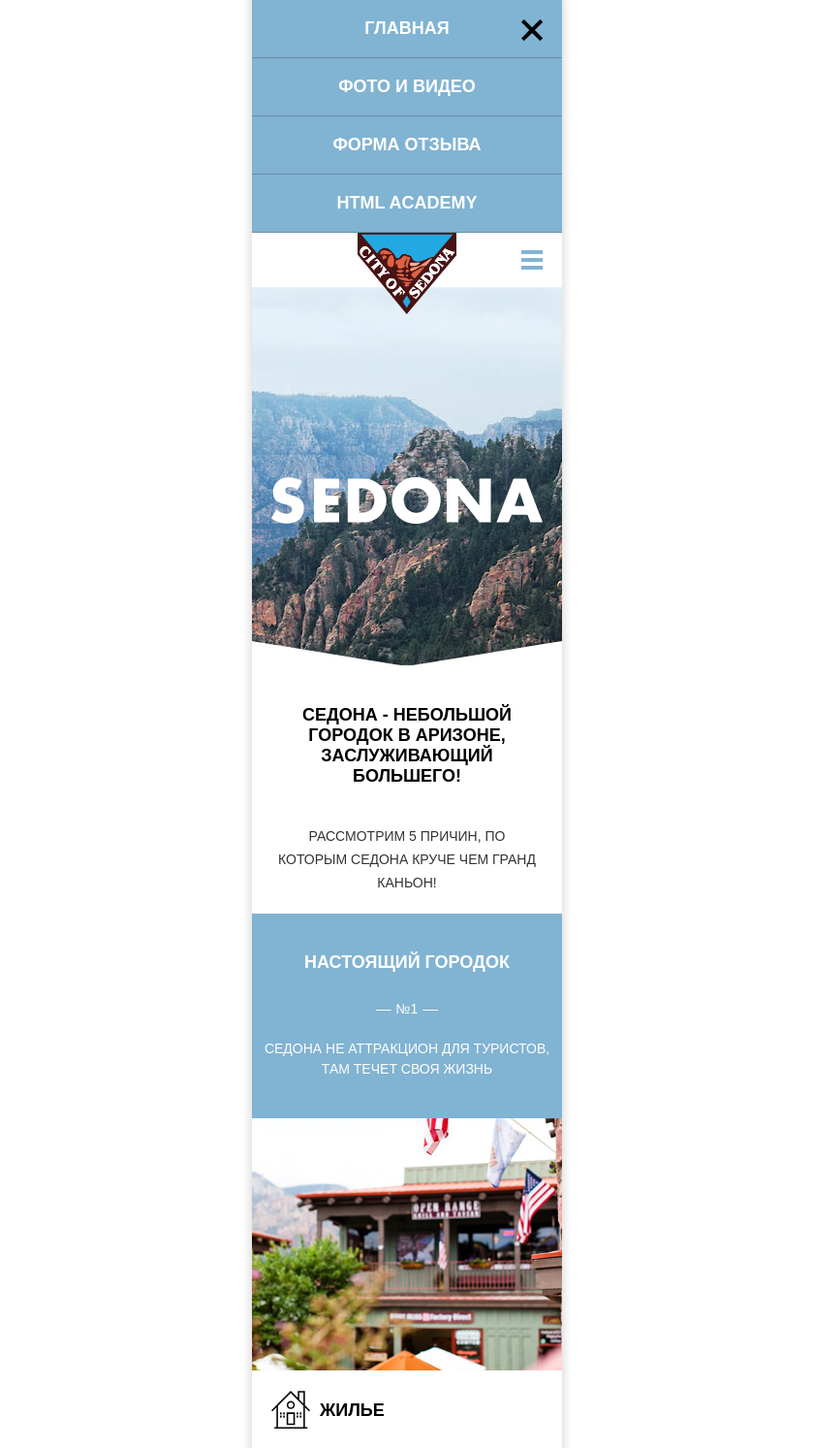
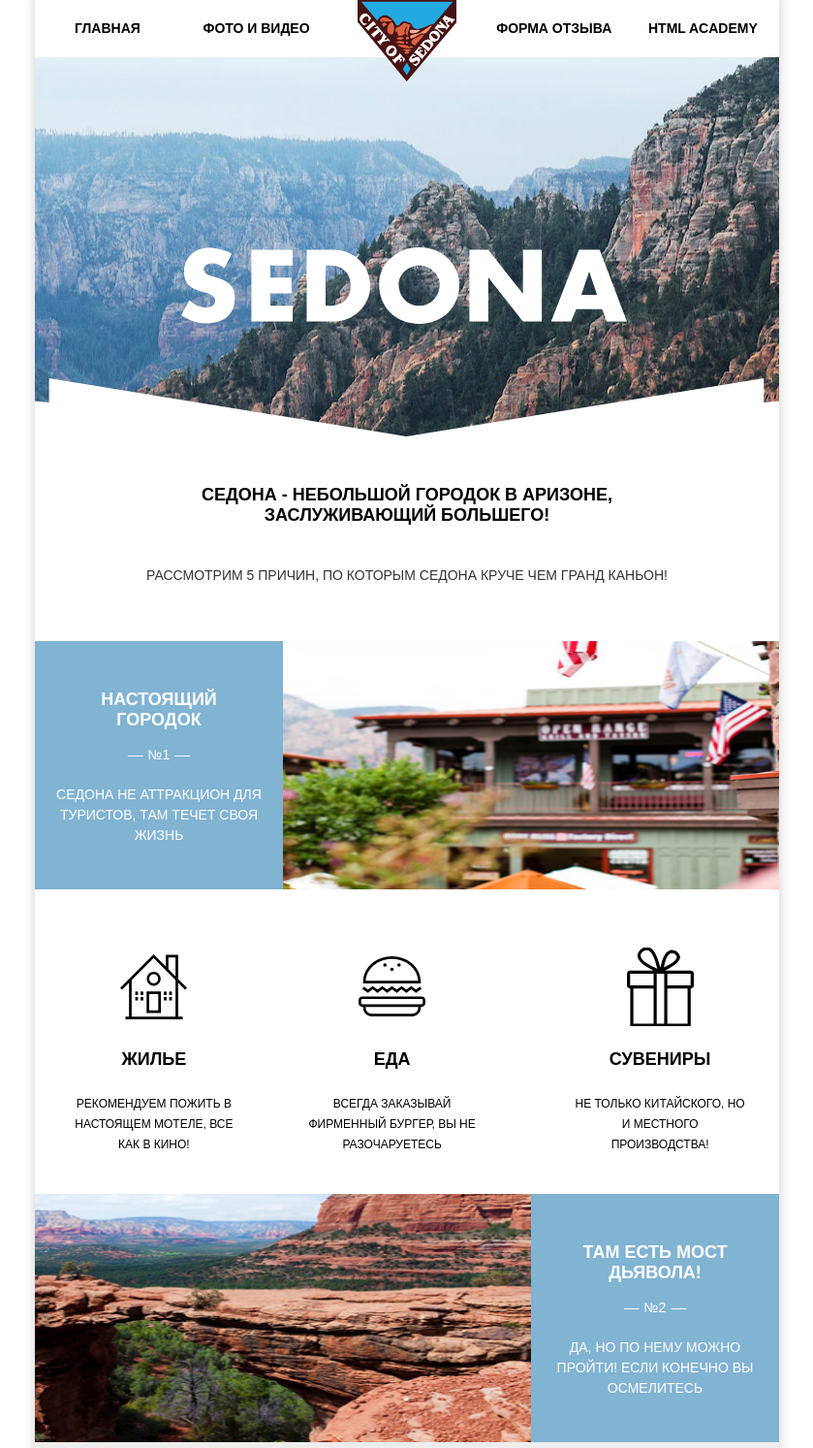
Before and after one commit to Slava-Nik/sedona, a website: page index.html in a window 1280 px wide. Shown: the top 1493 px of the page at 97% size, without its empty margins (220-1059 px from the left). Drawn offline with nearby package versions, Linux system fonts and the light colour scheme; files that its build step writes are made by us from their sources.

Commit message:
started index-tablet version

```diff
--- a/index.html
+++ b/index.html
@@ -38,6 +38,7 @@
           <p class="advantages__text">Рассмотрим 5 причин, по которым седона круче чем Гранд Каньон!</p>
 
           <article class="advantages-item  advantages-item--first-article">
+            <div class="advantages-item__reason">
               <div class="advantages-item__content-wrapper">
                 <b class="advantages-item__slogan">Настоящий городок</b>
                 <span class="advantages-item__number">№1</span>
@@ -45,7 +46,8 @@
                   Седона не аттракцион для туристов, там течет своя жизнь
                 </p>
               </div>
-          <img class="advantages__photo" src="img/photo-city-mobile@1x.jpg" alt="Красивая седона!">
+              <img class="advantages-item__photo" src="img/photo-city-mobile@1x.jpg" alt="Красивая седона!">
+            </div>
             <ul class="advantages-list">
               <li class="advantages-list-item  advantages-list-item--house">
                 <h3 class="advantages-list-item__title">Жилье</h3>
@@ -57,14 +59,14 @@
               </li>
               <li class="advantages-list-item  advantages-list-item--food">
                 <h3 class="advantages-list-item__title">Еда</h3>
-              <p class="advantages-list-item__content">Всегда заказывай фирминный бургер, вы не разочаруетесь</p>
+                <p class="advantages-list-item__content">Всегда заказывай фирменный бургер, вы не разочаруетесь</p>
               </li>
             </ul>
           </article>
 
 
           <article class="advantages-item  advantages-item--second-article">
-          <img src="img/photo-bridge-mobile@1x.jpg" alt="Потрясающий мост дьявола!">
+            <div class="advantages-item__reason">
               <div class="advantages-item__content-wrapper  advantages-item__content--right">
                 <b class="advantages-item__slogan">Там есть мост дьявола!</b>
                 <span class="advantages-item__number">№2</span>
@@ -72,16 +74,18 @@
                   Да, но по нему можно пройти! Если конечно вы осмелитесь
                 </p>
               </div>
+              <img class="advantages-item__photo" src="img/photo-bridge-mobile@1x.jpg" alt="Потрясающий мост дьявола!">
+            </div>
             <ul class="advantages-list">
               <li class="advantages-list-item">
                 <h3 class="advantages-list-item__title">Небольшая площадь</h3>
                 <span class="advantages-item__number  advantages-item__number--black">№3</span>
-              <p class="advantages-list-item__content">Все достопримечательности находятся очень близко!</p>
+                <p class="advantages-list-item__content  advantages-list-item__content--wrap">Все достопримечательности находятся очень близко!</p>
               </li>
               <li class="advantages-list-item">
                 <h3 class="advantages-list-item__title">Красивая дорога</h3>
                 <span class="advantages-item__number  advantages-item__number--black">№4</span>
-              <p class="advantages-list-item__content">Ехать в седону ил Лас-Вегаса совсем не скучно!</p>
+                <p class="advantages-list-item__content">Ехать в седону из Лас-Вегаса совсем не скучно!</p>
               </li>
               <li class="advantages-list-item">
                 <h3 class="advantages-list-item__title">Мало туристов</h3>
--- a/sass/blocks/advantages-item.scss
+++ b/sass/blocks/advantages-item.scss
@@ -1,5 +1,6 @@
 
 .advantages-item__content-wrapper{
+	padding: 0 20px;
 	text-align: center;
   text-transform: uppercase;
   font-weight: 500;
@@ -14,8 +15,7 @@
 	margin-bottom: 12px;
   font-size: 18px;
   font-weight: 700;
-
-}
+ }
 
 .advantages-item__content{
 	padding-bottom: 40px;
@@ -51,6 +51,10 @@
 	}
 }
 
+.advantages-item__photo {
+	width: 320px;
+	height: 260px;
+}
 
 .advantages-item--second-article{
 	background-color: #eeeeee;
@@ -60,3 +64,35 @@
 .advantages-item--second-article .advantages-list-item {
 	padding-left: 0;
 }
+
+
+@media (min-width: $tablet-width){
+	.advantages-item__reason{
+		@include clearfix();
+		height: 256px;
+	}
+	.advantages-item__reason--right{
+		float: right;
+	}
+	.advantages-item__content-wrapper{
+		width: 28.125%;
+		height: 100%;
+		max-width: 256px;
+		float: left;
+	}
+	.advantages-item__content--right {
+		float: right;
+	}
+	.advantages-item__photo {
+		height: 100%;
+		width: 67%;
+		max-width: 512px;
+		float: left;
+	}
+	.advantages-item__slogan {
+		width: 180px;
+		margin: 0 auto;
+	  padding-top: 50px;
+
+  }
+}
--- a/sass/blocks/advantages-list-item.scss
+++ b/sass/blocks/advantages-list-item.scss
@@ -1,6 +1,5 @@
 .advantages-list-item{
 	position: relative;
-	float: none;
 	padding-top: 25px;
 	padding-left: 50px;
 
@@ -27,7 +26,6 @@
 }
 
 
-
 .advantages-list-item__title {
 	padding-bottom: 25px;
 	font-size: 18px;
@@ -45,3 +43,48 @@
 	width: 320px;
 	height: 260px;
 }
+
+@media (min-width: $tablet-width){
+
+	.advantages-item:first-of-type .advantages-list-item  {
+		padding-top: 105px;
+	}
+	.advantages-item:nth-of-type(n+2) .advantages-list-item  {
+		width: calc(100%/3);
+  }
+
+
+	.advantages-list-item{
+		float: left;
+		width: 32%;
+		padding-left: 0;
+		text-align: center;
+
+		&::before {
+			width: 69px;
+			height: 81px;
+			top: 0;
+			left: 36%;
+		}
+	}
+
+	.advantages-list-item--gift{
+		float: right;
+	}
+
+	.advantages-list-item__title{
+  	width: 130px;
+  	margin: 0 auto;
+  }
+
+	.advantages-list-item__content {
+		width: 180px;
+		padding: 0 20px;
+		font-size: 12px;
+		margin: 0 auto;
+	}
+	.advantages-list-item__content--wrap{
+		width: auto;
+	}
+
+}
--- a/sass/blocks/advantages-list.scss
+++ b/sass/blocks/advantages-list.scss
@@ -3,3 +3,15 @@
 	padding-left: 20px;
 	padding-right: 20px;
 }
+
+@media (min-width: $tablet-width){
+	.advantages-list{
+		@include clearfix();
+		padding-top: 60px;
+		padding-left: 0px;
+		padding-right: 0px;
+	}
+	.advantages-item:nth-of-type(n+2) .advantages-list{
+		padding-top: 25px;
+	}
+}
--- a/sass/blocks/advantages.scss
+++ b/sass/blocks/advantages.scss
@@ -21,3 +21,13 @@
    color: #333;
    line-height: 1.7;
 }
+
+@media (min-width: $tablet-width){
+	.advantages__slogan{
+		padding: 50px 108px;
+		padding-bottom: 20px;
+	}
+	.advantages__text{
+		padding-bottom: 55px;
+	}
+}
--- a/sass/blocks/introduce.scss
+++ b/sass/blocks/introduce.scss
@@ -21,6 +21,22 @@
 .introduce__img {
 	position: relative;
 	top: 50%;
-	left: 0;
-	width: 100%;
+	// left: 50%;
+	width: 274px;
+
 }
+
+
+@media (min-width: $tablet-width){
+	.introduce {
+		background-image: url("../img/bg-back-tablet@1x.jpg");
+		&::after {
+			height: 60px;
+			background-image: url("../img/bg-intro-triangle-tablet.svg");
+		}
+	}
+	.introduce__img {
+		width: 460px;
+		left: 18%;
+	}
+}
--- a/sass/blocks/main-header.scss
+++ b/sass/blocks/main-header.scss
@@ -1,5 +1,11 @@
 .main-header__media-wrapper{
 	position: relative;
-	height: 56px;
+	min-height: 56px;
 	background-color: $primary-bg-color;
 }
+
+@media (min-width: $tablet-width){
+	.main-header__media-wrapper{
+		min-height: 0;
+	}
+}
--- a/sass/blocks/main-logo.scss
+++ b/sass/blocks/main-logo.scss
@@ -6,3 +6,10 @@
 	transform: translateX(-50%);
 	z-index: 500;
 }
+
+@media(min-width: $tablet-width){
+	.main-logo {
+		top: -59px;
+	}
+
+}
--- a/sass/blocks/navigation.scss
+++ b/sass/blocks/navigation.scss
@@ -4,7 +4,7 @@
 }
 
 .navigation__item {
-
+	float: none;
 }
 
 .navigation__link {
@@ -33,3 +33,46 @@
 	height: 22px;
 	background-image: url("../img/icon-cross.svg");
 }
+
+
+@media (min-width: $tablet-width){
+
+
+	.navigation {
+		background-color: $primary-bg-color;
+	}
+
+	.navigation__list {
+		@include clearfix();
+	}
+
+	.navigation__item {
+		display: inline-block;
+		width: 19.5%;
+	}
+	.navigation__item:nth-child(2){
+		margin-right: 20%;
+	}
+
+	.navigation__link {
+		border-bottom: none;
+		font-size: 14px;
+		color: $primary-txt-color;
+
+		&:hover {
+			background-color: transparent;
+			color: #81b3d2;
+		}
+		&:active {
+			background-color: transparent;
+		}
+	}
+
+
+
+	.navigation__button-close{
+		display: none;
+	}
+
+
+}
--- a/sass/global/global-styles.scss
+++ b/sass/global/global-styles.scss
@@ -35,22 +35,25 @@ p {
 	background-color: $secondary-bg-color;
 	color: $secondary-txt-color
 }
-// @media (min-width: $tablet-width){
-// 	body{
-// 		min-width: $tablet-width;
-// 	}
-// }
+
+
+.global-wrapper {
+	width: 320px;
+	margin: 0 auto;
+	box-shadow: 0 -5px 9px 2px #dbdbdb;
+}
+
+@media (min-width: $tablet-width){
+	body{
+		min-width: $tablet-width;
+	}
+	.global-wrapper {
+		width: $tablet-width;
+	}
+}
 
 // @media (min-width: $desktop-width){
 // 	body{
 // 		min-width: $desktop-width;
 // 	}
 // }
-
-
-.global-wrapper {
-	width: 320px;
-	margin: 0 auto;
-	box-shadow: 0 -5px 9px 2px #dbdbdb;
-
-}
```
Lines whose indentation alone changed are shown as unchanged.
